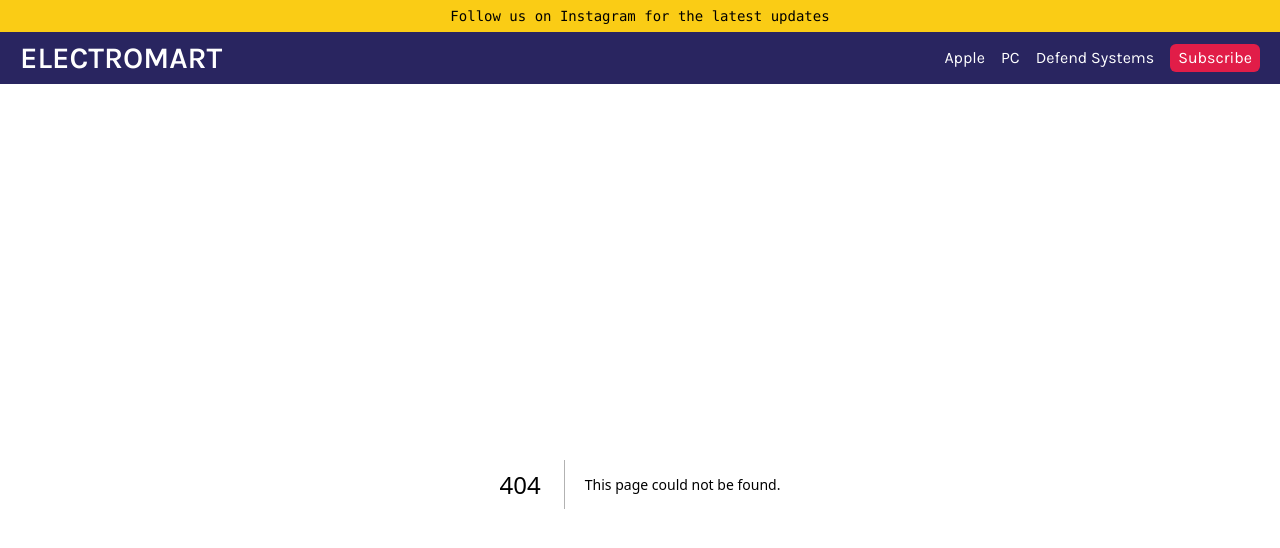
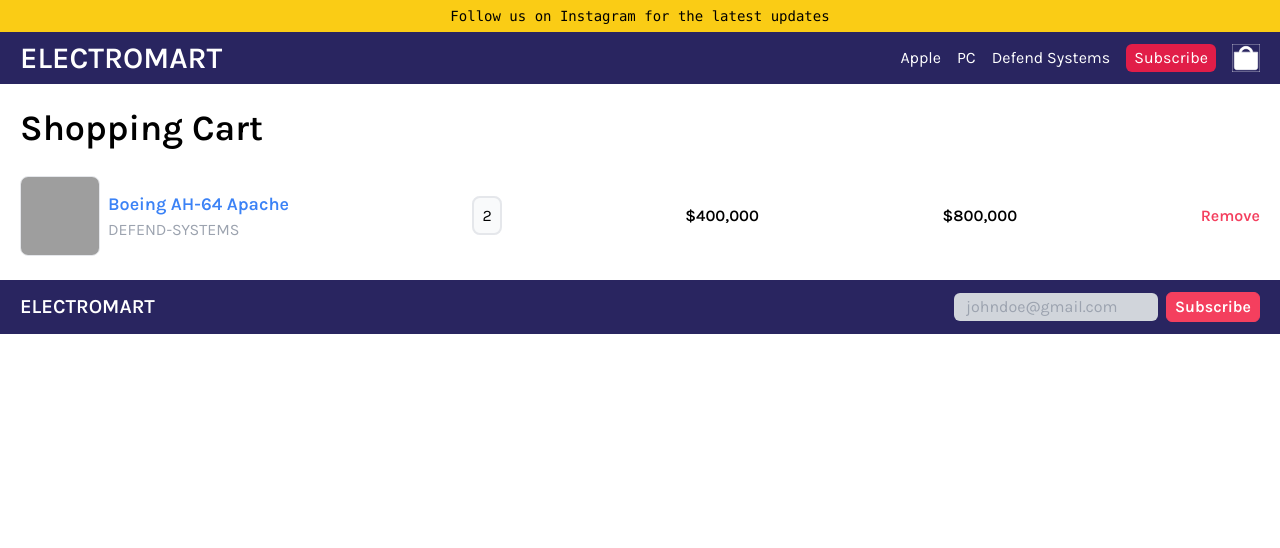
Before and after one commit to JcsnP/nextjs-commerce, a Next.js app: page /cart in a window 1280 px wide. Before the commit this address had no page. Shown: the top 548 px of the page. Built offline with nearby package versions, Linux system fonts and the light colour scheme; grey boxes are pictures that could not be loaded.

Commit message:
add footer and cart (not use get static props yet)

```diff
--- /dev/null
+++ b/components/cart/cart-item.js
@@ -0,0 +1,43 @@
+import Image from "next/image";
+
+export default function CartItem() {
+  return (
+    <div className="w-full py-2 flex items-center justify-between mb-4">
+      {/* thumbnail */}
+      <div className="flex gap-x-2 items-center">
+        <div className="relative w-20 h-20">
+          <Image
+            src="https://aviationweek.com/sites/default/files/styles/crop_freeform/public/2020-11/800px-rnlaf_ah-64_apache_at_the_oirschotse_heide_low_flying_area_36570605232.jpg?itok=aQpTwgau"
+            fill={true}
+            alt="thumbnail"
+            className="object-cover border rounded-lg"
+          />
+        </div>
+        <div>
+          <h1 className="text-lg text-blue-500 font-semibold">Boeing AH-64 Apache</h1>
+          <span className="text-gray-400">DEFEND-SYSTEMS</span>
+        </div>
+      </div>
+
+      {/* quantity */}
+      <div>
+        <span className="p-2 border-2 rounded-lg bg-gray-50">2</span>
+      </div>
+
+      {/* price */}
+      <div>
+        <span className="font-semibold">$400,000</span>
+      </div>
+
+      {/* total price */}
+      <div>
+        <span className="font-semibold">$800,000</span>
+      </div>
+
+      {/* action */}
+      <div>
+        <button className="text-rose-500 font-semibold">Remove</button>
+      </div>
+    </div>
+  );
+}
--- a/components/layout/Layout.js
+++ b/components/layout/Layout.js
@@ -2,6 +2,7 @@
 import Notification from "./notification";
 import Navbar from "./navbar";
 import { Karla } from "next/font/google";
+import Footer from "./footer";
 
 const karla = Karla({ subsets: ["latin"] });
 
@@ -11,6 +12,7 @@
       <Notification message="Follow us on Instagram for the latest updates" />
       <Navbar />
       <Fragment>{props.children}</Fragment>
+      <Footer />
     </div>
   );
 }
--- /dev/null
+++ b/components/layout/footer.js
@@ -0,0 +1,14 @@
+export default function Footer() {
+  return (
+    <div className="bg-[#292560]">
+      <div className="container mx-auto py-3 flex items-center justify-between">
+        <h1 className="text-xl text-white font-semibold">ELECTROMART</h1>
+
+        <form>
+          <input type="email" placeholder="johndoe@gmail.com" className="py-0.5 px-3 rounded-md bg-gray-300 me-2" />
+          <button className="border rounded-md py-0.5 px-2 bg-rose-500 border-rose-500 font-semibold text-white">Subscribe</button>
+        </form>
+      </div>
+    </div>
+  );
+}
--- a/components/layout/navbar.js
+++ b/components/layout/navbar.js
@@ -1,5 +1,6 @@
 import Link from "next/link";
 import SearchInput from "../input/search-input";
+import Image from "next/image";
 
 export default function Navbar() {
   return (
@@ -20,7 +21,14 @@
             <Link href="/defend-systems">Defend Systems</Link>
           </li>
           <li>
-            <button className="bg-rose-600 py-0.5 px-2 rounded-md hover:bg-rose-700">Subscribe</button>
+            <button className="bg-rose-600 py-0.5 px-2 rounded-md hover:bg-rose-700">
+              Subscribe
+            </button>
+          </li>
+          <li>
+            <Link href="/cart">
+              <Image src="/icons/cart.svg" width={28} height={28} alt="cart icon" />
+            </Link>
           </li>
         </ul>
       </div>
--- a/pages/apple/index.js
+++ b/pages/apple/index.js
@@ -10,7 +10,7 @@
     <Fragment>
       <Hero title="Apple" image="/images/apple.jpg" />
 
-      <div className="container mx-auto">
+      <div className="container mx-auto mb-4">
         <div className="flex items-center justify-between">
           <h1 className="title">Apple Products</h1>
           <SearchInput placeholder="iMac 2023" />
--- /dev/null
+++ b/pages/cart/index.js
@@ -0,0 +1,13 @@
+import CartItem from "@/components/cart/cart-item";
+import { Fragment } from "react";
+
+export default function CartPage() {
+  return(
+    <Fragment>
+      <div className="container mx-auto">
+        <h1 className="title">Shopping Cart</h1>
+        <CartItem />
+      </div>
+    </Fragment>
+  )
+}
--- a/pages/defend-systems/index.js
+++ b/pages/defend-systems/index.js
@@ -10,7 +10,7 @@
     <Fragment>
       <Hero title="Defend Systems" image="/images/defend-systems.jpg" />
 
-      <div className="container mx-auto">
+      <div className="container mx-auto mb-4">
         <div className="flex items-center justify-between">
           <h1 className="title">Defend Systems</h1>
           <SearchInput placeholder="Lockheed Martin F-22 Raptor" />
--- a/pages/index.js
+++ b/pages/index.js
@@ -9,7 +9,7 @@
     <Fragment>
       <Hero title="All Products" image="/images/all-products.jpg" />
 
-      <div className="container mx-auto">
+      <div className="container mx-auto mb-4">
         <h1 className="title">Our Products</h1>
 
         <div className="grid grid-cols-2 md:grid-cols-4 gap-3">
--- a/pages/pc/index.js
+++ b/pages/pc/index.js
@@ -10,7 +10,7 @@
     <Fragment>
       <Hero title="Personal Computer" image="/images/pc.jpg" />
 
-      <div className="container mx-auto">
+      <div className="container mx-auto mb-4">
         <div className="flex items-center justify-between">
           <h1 className="title">Personal Computer</h1>
           <SearchInput placeholder="Alienware Aurora R69" />
--- a/pages/product/[productId].js
+++ b/pages/product/[productId].js
@@ -17,6 +17,14 @@
   }
 
   const product = findById(productId)
+
+  if(!product) {
+    return (
+      <div className="w-full min-h-screen flex items-center justify-center">
+        Product Not Found
+      </div>
+    );
+  }
 
   return (
     <div className="container mx-auto">
```
Also changed, not shown: public/icons/cart.svg (added).
